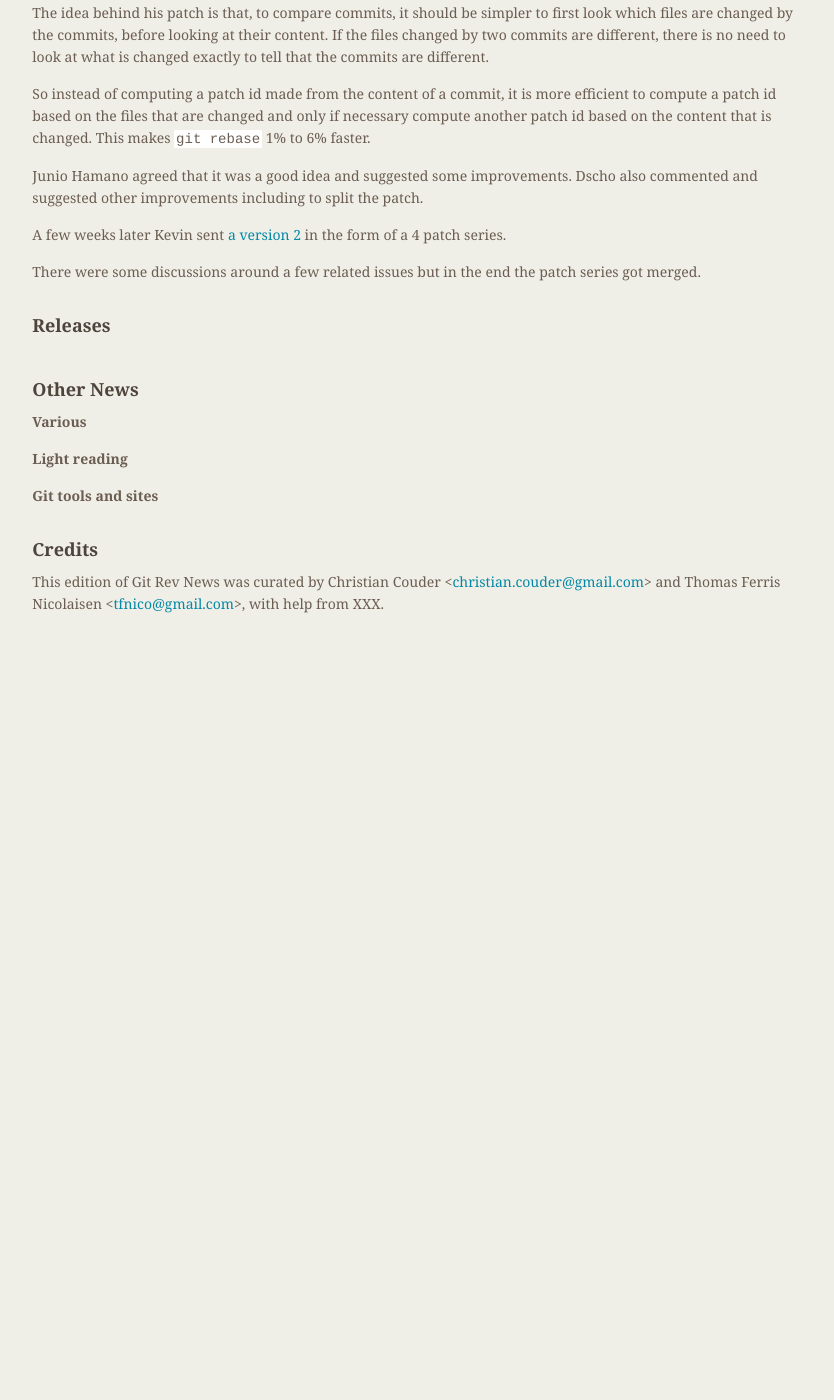
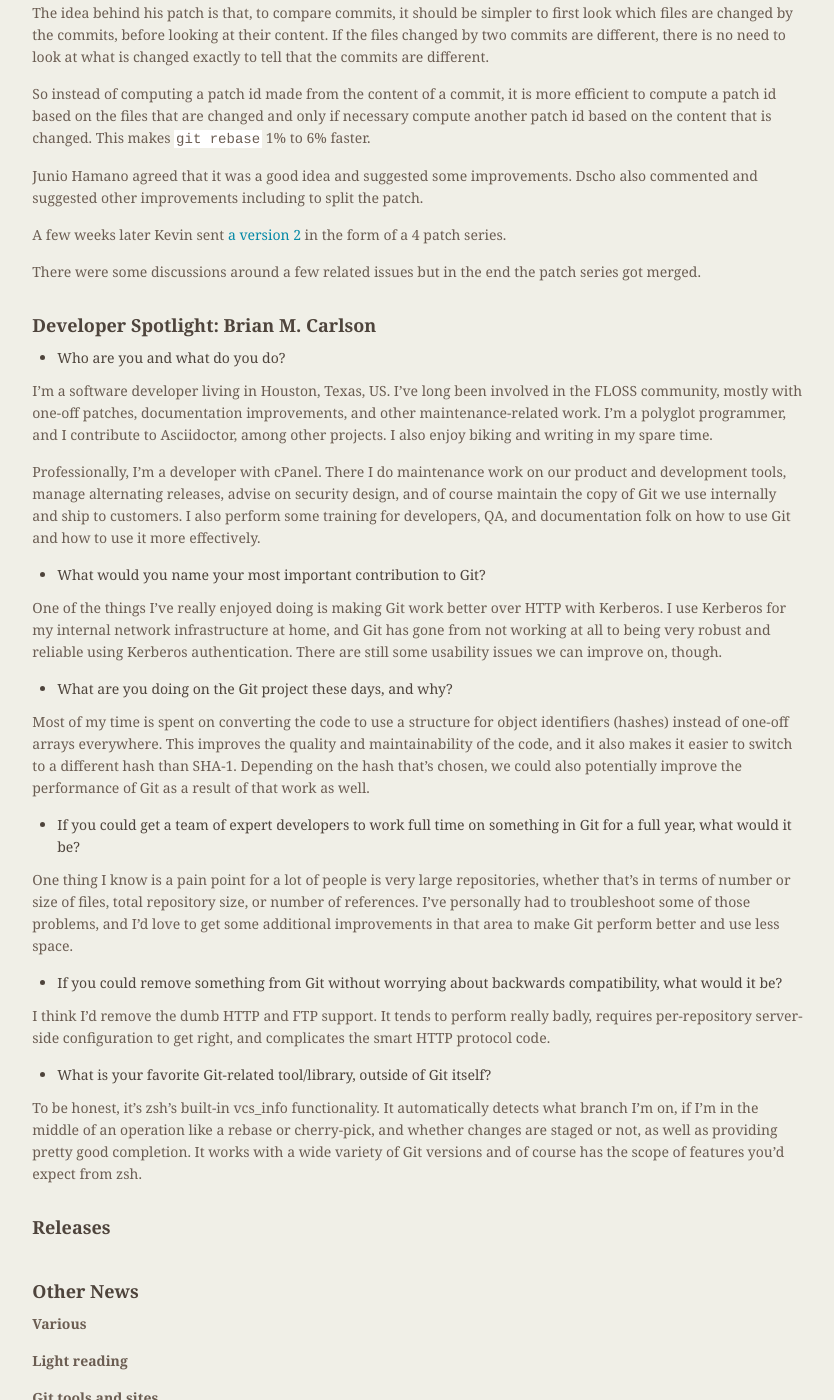
Before and after one commit to git/git.github.io, a Jekyll site: the page built from rev_news/drafts/edition-19.md, in a window 1280 px wide and 1400 px high, scrolled down 4011 px. Shown: the whole window, without its empty margins (339-1173 px from the left). Built offline with Jekyll 4.4.1, drawn with Linux system fonts in a browser that asks for light colours; before the commit the page ends 4641 px from its top, so only the background shows below that; some of the changed text lies outside the part shown.

Commit message:
rn-19: ad Brian's interview

```diff
--- a/rev_news/drafts/edition-19.md
+++ b/rev_news/drafts/edition-19.md
@@ -284,6 +284,66 @@
 ### Support
 -->
 
+## Developer Spotlight: Brian M. Carlson
+
+* Who are you and what do you do?
+
+I'm a software developer living in Houston, Texas, US.  I've long been
+involved in the FLOSS community, mostly with one-off patches,
+documentation improvements, and other maintenance-related work.  I'm a
+polyglot programmer, and I contribute to Asciidoctor, among other
+projects.  I also enjoy biking and writing in my spare time.
+
+Professionally, I'm a developer with cPanel.  There I do maintenance
+work on our product and development tools, manage alternating releases,
+advise on security design, and of course maintain the copy of Git we use
+internally and ship to customers.  I also perform some training for
+developers, QA, and documentation folk on how to use Git and how to use
+it more effectively.
+
+* What would you name your most important contribution to Git?
+
+One of the things I've really enjoyed doing is making Git work better
+over HTTP with Kerberos.  I use Kerberos for my internal network
+infrastructure at home, and Git has gone from not working at all to
+being very robust and reliable using Kerberos authentication.  There are
+still some usability issues we can improve on, though.
+
+* What are you doing on the Git project these days, and why?
+
+Most of my time is spent on converting the code to use a structure for
+object identifiers (hashes) instead of one-off arrays everywhere.  This
+improves the quality and maintainability of the code, and it also makes
+it easier to switch to a different hash than SHA-1.  Depending on the
+hash that's chosen, we could also potentially improve the performance of
+Git as a result of that work as well.
+
+* If you could get a team of expert developers to work full time on
+  something in Git for a full year, what would it be?
+
+One thing I know is a pain point for a lot of people is very large
+repositories, whether that's in terms of number or size of files, total
+repository size, or number of references.  I've personally had to
+troubleshoot some of those problems, and I'd love to get some additional
+improvements in that area to make Git perform better and use less space.
+
+* If you could remove something from Git without worrying about
+  backwards compatibility, what would it be?
+
+I think I'd remove the dumb HTTP and FTP support.  It tends to perform
+really badly, requires per-repository server-side configuration to get
+right, and complicates the smart HTTP protocol code.
+
+* What is your favorite Git-related tool/library, outside of Git itself?
+
+To be honest, it's zsh's built-in vcs_info functionality.  It
+automatically detects what branch I'm on, if I'm in the middle of an
+operation like a rebase or cherry-pick, and whether changes are staged
+or not, as well as providing pretty good completion.  It works with a
+wide variety of Git versions and of course has the scope of features
+you'd expect from zsh.
+
+
 ## Releases
 
 
@@ -301,4 +361,4 @@
 ## Credits
 
 This edition of Git Rev News was curated by Christian Couder &lt;<christian.couder@gmail.com>&gt; and
-Thomas Ferris Nicolaisen &lt;<tfnico@gmail.com>&gt;, with help from XXX.
+Thomas Ferris Nicolaisen &lt;<tfnico@gmail.com>&gt;, with help from Brian M. Carlson.
```
